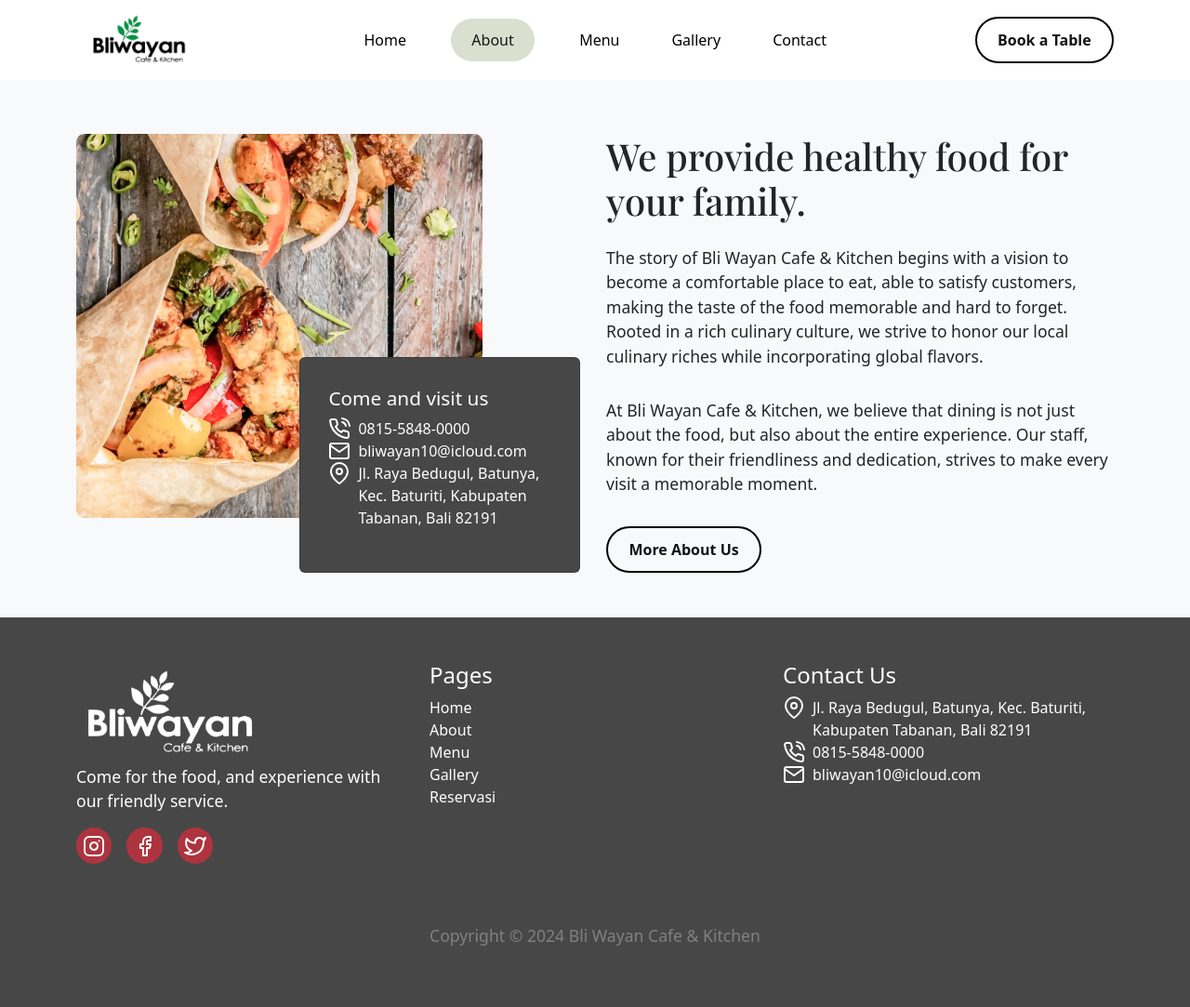
After one commit to Andndre/bliwayan, a PHP site: page /about in a window 1280 px wide. The commit adds this page. Shown: the whole page at 93% size. Run offline with PHP 8.4, Linux system fonts and the light colour scheme; some web fonts are replaced.

```diff
--- /dev/null
+++ b/about/index.php
@@ -0,0 +1,40 @@
+<!DOCTYPE html>
+<html lang="id">
+<?php include '../layout/head.php'; ?>
+<body>
+<?php include '../components/navbar.php'; ?>
+<main>
+	<!-- We provide healthy food for your family - Start -->
+	 <section class="bg-light pt-5">
+			<div class="container py-5">
+				<div class="pt-5"></div>
+				<div class="row">
+					<div class="col-12 col-lg-6" style="position: relative;">
+						<img class="img-fluid" style="width: 80%;" src="/images/illustrations/illustration-1.png" alt="illustration">
+						<div class="card card-dark" style="position: absolute; bottom: 0; right: 1rem;">
+							<div class="card-body w-100" style="max-width: 300px;">
+								<h3>Come and visit us</h3>
+								<ul class="list-unstyled">
+									<li class="d-flex gap-2 align-items-start"><i data-feather="phone-call" class="icon-size"></i> 0815-5848-0000</li>
+									<li class="d-flex gap-2 align-items-start"><i data-feather="mail" class="icon-size"></i> <a href="mailto:bliwayan10@icloud.com" style="text-decoration: none; color: white;">bliwayan10@icloud.com</a></li>
+									<li class="d-flex gap-2 align-items-start"><i data-feather="map-pin" class="icon-size"></i> Jl. Raya Bedugul, Batunya, Kec. Baturiti, Kabupaten Tabanan, Bali 82191</li>
+                </ul>
+							</div>
+						</div>
+					</div>
+					<div class="col-12 col-lg-6">
+						<h2>We provide healthy food for your family.</h2>
+						<p class="pt-3">The story of Bli Wayan Cafe & Kitchen begins with a vision to become a comfortable place to eat, able to satisfy customers, making the taste of the food memorable and hard to forget. Rooted in a rich culinary culture, we strive to honor our local culinary riches while incorporating global flavors.</p>
+						<p class="pt-3">At Bli Wayan Cafe & Kitchen, we believe that dining is not just about the food, but also about the entire experience. Our staff, known for their friendliness and dedication, strives to make every visit a memorable moment.</p>
+						<button class="btn btn-outline-secondary mt-3">More About Us</button>
+					</div>
+				</div>
+			</div>
+	 </section>
+	<!-- We provide healthy food for your family - End -->
+
+</main>
+<?php include '../components/footer.php'; ?>
+<?php include '../layout/scripts.php'; ?>
+</body>
+</html>
--- a/components/navbar.php
+++ b/components/navbar.php
@@ -9,19 +9,19 @@
     <div class="collapse navbar-collapse" id="navbarNav">
       <ul class="navbar-nav mx-auto">
         <li class="nav-item">
-          <a class="nav-link active" aria-current="page" href="#">Home</a>
+          <a class="nav-link <?= $_SERVER['REQUEST_URI'] === '/' || $_SERVER['REQUEST_URI'] === '/index.php' ? 'active' : '' ?>" href="/">Home</a>
         </li>
         <li class="nav-item">
-          <a class="nav-link" href="#">About</a>
+          <a class="nav-link <?= (strpos($_SERVER['REQUEST_URI'], 'about') !== false) ? 'active' : '' ?>" href="/about">About</a>
         </li>
         <li class="nav-item">
-          <a class="nav-link" href="#">Menu</a>
+          <a class="nav-link <?= (strpos($_SERVER['REQUEST_URI'], 'menu') !== false) ? 'active' : '' ?>" href="/menu">Menu</a>
         </li>
         <li class="nav-item">
-          <a class="nav-link" href="#">Galerry</a>
+          <a class="nav-link <?= (strpos($_SERVER['REQUEST_URI'], 'gallery') !== false) ? 'active' : '' ?>" href="/gallery">Gallery</a>
         </li>
         <li class="nav-item">
-          <a class="nav-link" href="#">Contact</a>
+          <a class="nav-link <?= (strpos($_SERVER['REQUEST_URI'], 'contact') !== false) ? 'active' : '' ?>" href="/contact">Contact</a>
         </li>
       </ul>
 			<div class="navbar-nav ml-auto">
--- a/layout/head.php
+++ b/layout/head.php
@@ -7,6 +7,6 @@
 	<link rel="preconnect" href="https://fonts.gstatic.com" crossorigin>
 	<link href="https://fonts.googleapis.com/css2?family=Playfair+Display:ital,wght@0,400..900;1,400..900&display=swap" rel="stylesheet">
 	<!-- Bootstrap CSS -->
-	<link rel="stylesheet" type="text/css" href="css/bootstrap.min.css">
-	<link rel="stylesheet" type="text/css" href="css/style.css">
+	<link rel="stylesheet" type="text/css" href="/css/bootstrap.min.css">
+	<link rel="stylesheet" type="text/css" href="/css/style.css">
 </head>
--- a/layout/scripts.php
+++ b/layout/scripts.php
@@ -1,6 +1,6 @@
-<script src="js/jquery-3.2.1.slim.min.js"></script>
-<script src="js/bootstrap.min.js"></script>
-<script src="js/feathericons.min.js"></script>
+<script src="/js/jquery-3.2.1.slim.min.js"></script>
+<script src="/js/bootstrap.min.js"></script>
+<script src="/js/feathericons.min.js"></script>
 <script>
 	feather.replace();
 </script>
```
Also changed, not shown: css/style.css (line endings or trailing spaces).
